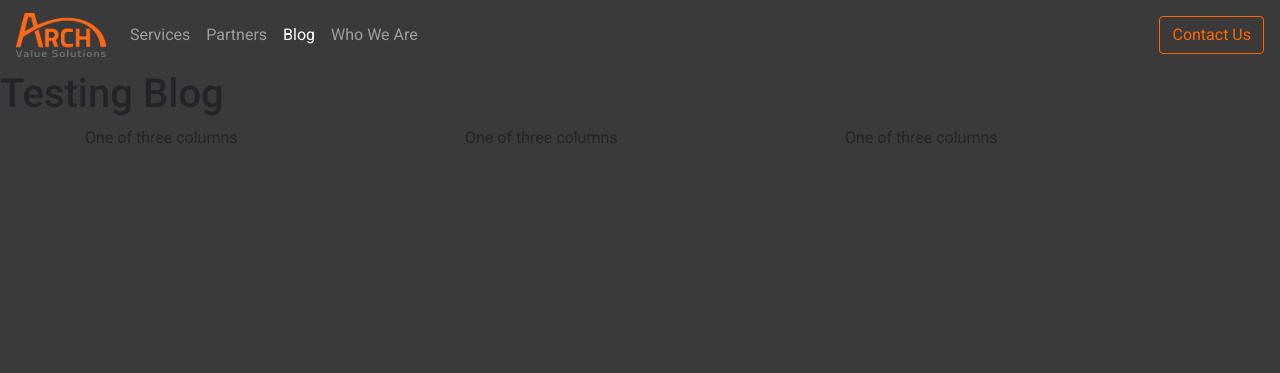
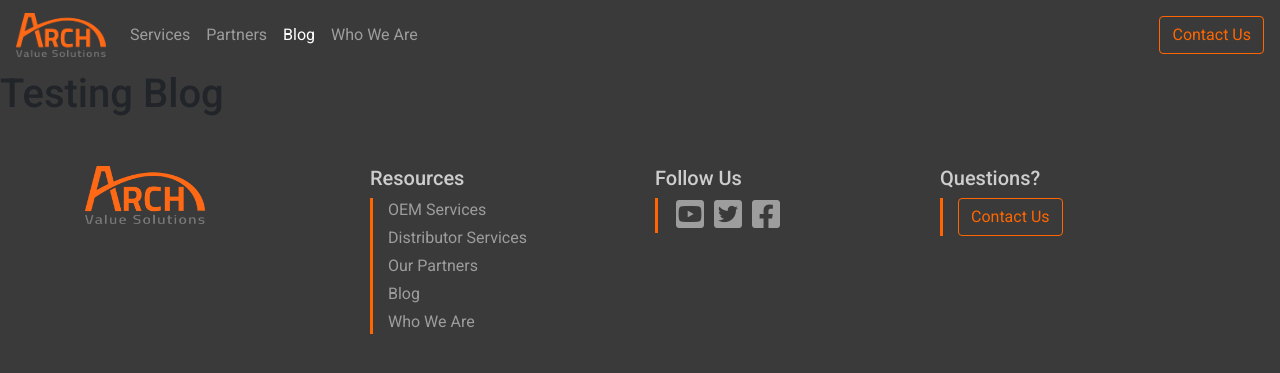
Before and after one commit to kchiv/arch_value_website, a Django app: page /blog/ in a window 1280 px wide. Shown: the top 373 px of the page. Run offline with Django 3.2, Linux system fonts and the light colour scheme; some libraries are stand-ins or nearby versions.

Commit message:
completed footer

```diff
--- a/templates/partials/_footer.html
+++ b/templates/partials/_footer.html
@@ -1,15 +1,83 @@
 {% load static %}
 
+<style type="text/css">
+  .footer-header {
+    color: rgba(255,255,255,.75);
+  }
+
+  .footer-link-list {
+    border-left: 3px solid #ff6601;
+    padding-left: 15px;
+  }
+
+  .footer-social-icon {
+    margin: 3px;
+  }
+
+  .footer-link-list .footer-item {
+    color: rgba(255,255,255,.5);
+  }
+
+  .footer-link-list .footer-item:hover {
+    color: rgba(255,255,255,.75);
+    text-decoration: none;
+  }
+</style>
+
 <div class="container">
-  <div class="row">
-    <div class="col-sm">
-      One of three columns
+  <div class="row my-5">
+    <div class="col-md-3 col-sm-6">
+      <img class="img-fluid" src="{% static 'img/logo.png' %}" width="120" alt="">
     </div>
-    <div class="col-sm">
-      One of three columns
+    <div class="col-md-3 col-sm-6 mt-sm-0 mt-4">
+      <h5 class="footer-header">Resources</h5>
+      <div class="footer-link-list">
+        <div class="my-1">
+          <a class="footer-item" href="{% url 'oem' %}">OEM Services</a>
+        </div>
+        <div class="my-1">
+          <a class="footer-item" href="{% url 'distributor' %}">Distributor Services</a>
+        </div>
+        <div class="my-1">
+          <a class="footer-item" href="{% url 'pages:page_detail' 'partners' %}">Our Partners</a>
+        </div>
+        <div class="my-1">
+          <a class="footer-item" href="{% url 'posts:index' %}">Blog</a>
+        </div>
+        <div class="my-1">
+          <a class="footer-item" href="{% url 'pages:page_detail' 'about' %}">Who We Are</a>
+        </div>
+      </div>
     </div>
-    <div class="col-sm">
-      One of three columns
+    <div class="col-md-3 col-sm-6 mt-md-0 mt-sm-4 mt-4">
+      <h5 class="footer-header">Follow Us</h5>
+      <div class="footer-link-list">
+        <div class="my-1">
+          <span class="footer-social-icon">
+            <a class="footer-item" href="#">
+              <i class="fab fa-youtube-square fa-2x"></i>
+            </a>
+          </span>
+          <span class="footer-social-icon">
+            <a class="footer-item" href="#">
+              <i class="fab fa-twitter-square fa-2x"></i>
+            </a>
+          </span>
+          <span class="footer-social-icon">
+            <a class="footer-item" href="#">
+              <i class="fab fa-facebook-square fa-2x"></i>
+            </a>
+          </span>
+        </div>
+      </div>
+    </div>
+    <div class="col-md-3 col-sm-6 mt-md-0 mt-sm-4 mt-4">
+      <h5 class="footer-header">Questions?</h5>
+      <div class="footer-link-list">
+        <div class="my-1">
+          <a href="{% url 'contact' %}" class="btn btn-outline-primary arch-btn-outline-primary my-md-auto my-3" role="button" aria-pressed="true">Contact Us</a>
+        </div>
+      </div>
     </div>
   </div>
 </div>
```
